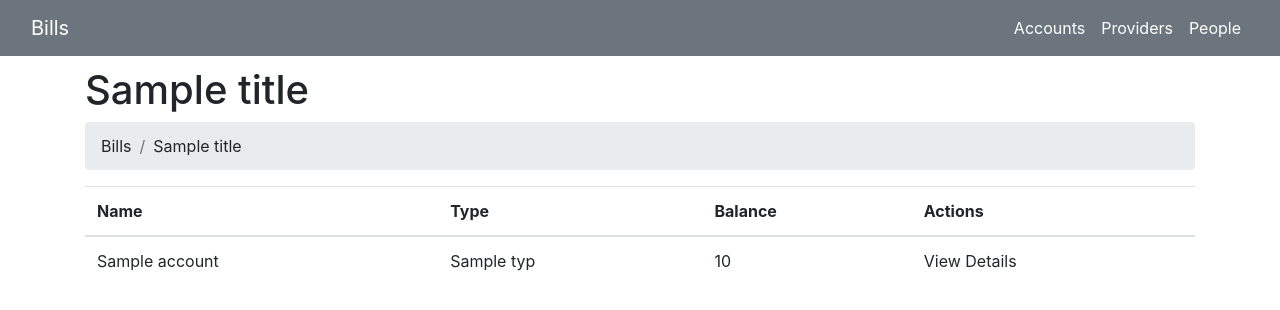
After one commit to trickeydan/biller, a Flask app: template www/templates/accounts/index.html in a window 1280 px wide. The commit adds this page. Shown: the top 310 px of the page. Run offline with Flask 2, Linux system fonts and the light colour scheme; the template is opened without the code that fills it: most values are stand-ins (such as "Sample title", 1, 10 or a date in 2020); some libraries are stand-ins or nearby versions.

Commit message:
Add Account Index Page

```diff
--- a/www/__init__.py
+++ b/www/__init__.py
@@ -1,5 +1,6 @@
 from flask import Flask
 from www.config import config
+from www.accounts import accounts
 
 app = Flask(__name__)
 
@@ -10,4 +11,6 @@
 else:
     app.jinja_env.globals['VIEW_CONFIG'] = {}
 
+app.register_blueprint(accounts, url_prefix='/accounts')
+
 from www import views
--- /dev/null
+++ b/www/templates/accounts/index.html
@@ -0,0 +1,26 @@
+{% extends 'base.html' %}
+
+{% block content %}
+<div class="table-responsive">
+    <table class="table">
+        <thead>
+            <tr>
+                <th>Name</th>
+                <th>Type</th>
+                <th>Balance</th>
+                <th>Actions</th>
+            </tr>
+        </thead>
+        <tbody>
+            {% for account in accounts %}
+            <tr>
+                <td>{{ account.name }}</td>
+                <td>{{ account.typ }}</td>
+                <td>{{ account.balance }}</td>
+                <td>View Details</td>
+            </tr>
+            {% endfor %}
+        </tbody>
+    </table>
+</div>
+{% endblock %}
--- a/www/templates/base.html
+++ b/www/templates/base.html
@@ -15,7 +15,7 @@
             <div class="collapse navbar-collapse"
                 id="navcol-1">
                 <ul class="nav navbar-nav ml-auto">
-                    <li class="nav-item" role="presentation"><a class="nav-link active" href="#">Accounts</a></li>
+                    <li class="nav-item" role="presentation"><a class="nav-link active" href="{{ url_for('accounts.index') }}">Accounts</a></li>
                     <li class="nav-item" role="presentation"><a class="nav-link active" href="#">Providers</a></li>
                     <li class="nav-item" role="presentation"><a class="nav-link active" href="#">People</a></li>
                 </ul>
```
Also changed, not shown: biller/accounts.py (+8 -0 lines), www/accounts.py (added, +10 -0 lines), www/templates/accounts/view.html (renamed from www/templates/table.html).
